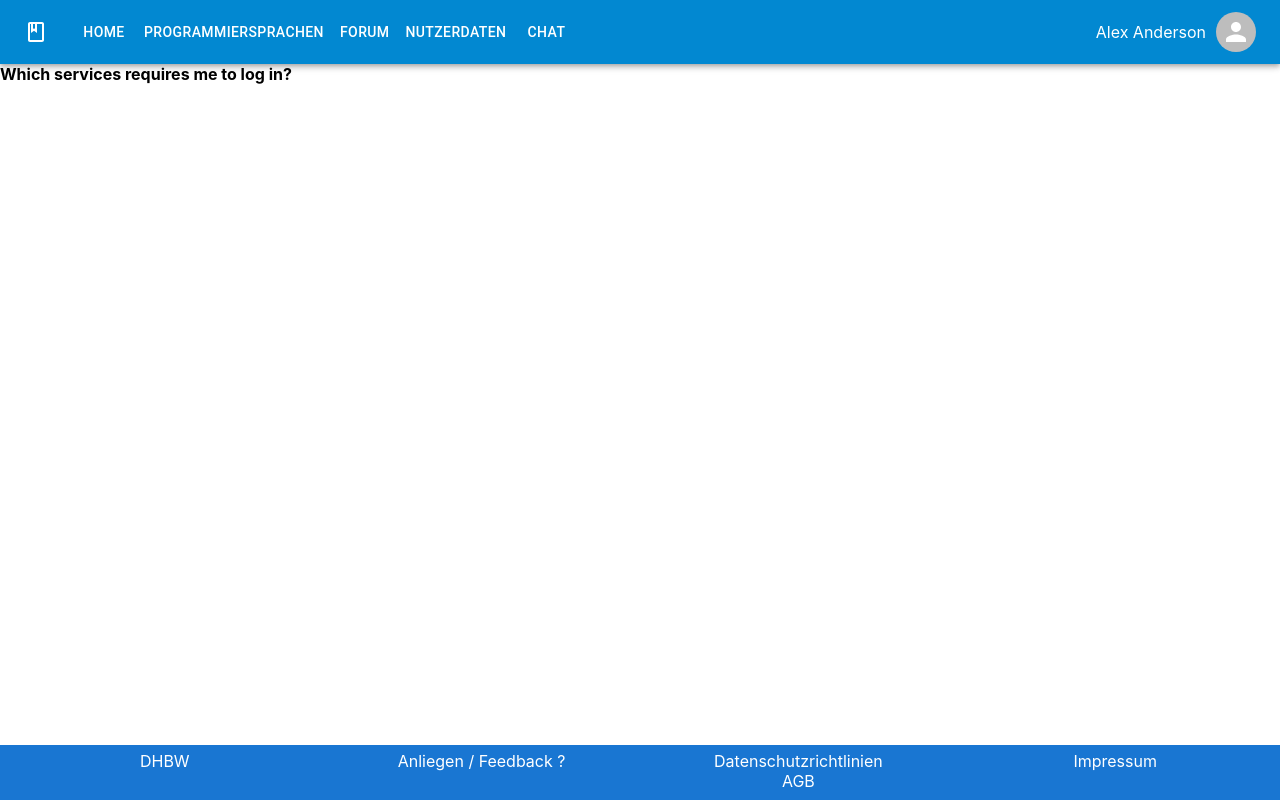
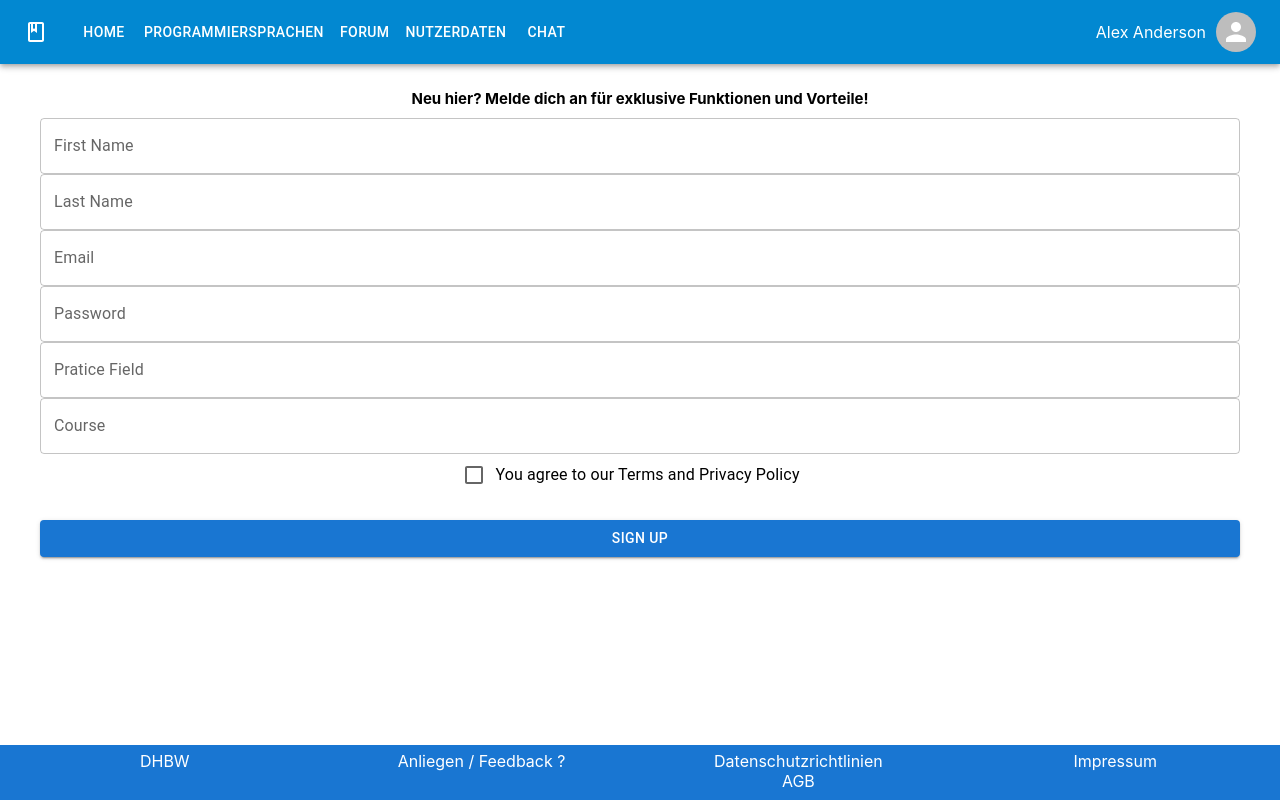
Before and after one commit to sakulklk/Lernmanagement, a Next.js app: page /signUp in a window 1280 px wide. Built offline with nearby package versions, Linux system fonts and the light colour scheme.

Commit message:
3 files modified

```diff
--- a/components/login/signUp.js
+++ b/components/login/signUp.js
@@ -1,10 +1,86 @@
 import Typography from '@mui/material/Typography';
 import TextField from '@mui/material/TextField';
+import Button from '@mui/material/Button';
+import FormControlLabel from '@mui/material/FormControlLabel';
+import Checkbox from '@mui/material/Checkbox';
+import DatePicker from '@mui/x-date-pickers-pro/DatePicker';
 
 export default function sigUp() {
   return (
-    <div>
-      <b>Which services requires me to log in?</b>
+    <div className="column">
+      <style jsx>{`
+      .column{
+        margin-top: 25px;
+        margin-bottom: 25px;
+        text-align: center;
+        padding-right: 40px;
+        padding-left: 40px;
+      }
+
+      h1{
+        font-size: 15px;
+        text-align: center;
+      }
+     `}</style>
+      <h1> Neu hier? Melde dich an für exklusive Funktionen und Vorteile! </h1>
+      <div className="textfield">
+        <TextField
+          id="outlined-basic"
+          className="First Name"
+          variant="outlined"
+          label="First Name"
+          fullWidth
+        />
+        <TextField
+          id="outlined-basic"
+          className="Last Name"
+          variant="outlined"
+          label="Last Name"
+          fullWidth
+        />
+        <TextField
+          id="outlined-basic"
+          className="Email"
+          variant="outlined"
+          label="Email"
+          fullWidth
+        />
+        <TextField
+          id="outlined-basic"
+          className="Password"
+          variant="outlined"
+          label="Password"
+          fullWidth
+        />
+        <TextField
+          id="outlined-basic"
+          className="Pratice Field"
+          variant="outlined"
+          label="Pratice Field"
+          fullWidth
+        />
+        <TextField
+          id="outlined-basic"
+          className="Course"
+          variant="outlined"
+          label="Course"
+          fullWidth
+        />
+      </div>
+      <FormControlLabel
+        control={<Checkbox value="remember" color="primary" />}
+        label="You agree to our Terms and Privacy Policy"
+      />
+      <Button
+        variant="contained"
+        type="submit"
+        fullWidth
+        variant="contained"
+        href={'/'}
+        sx={{ mt: 3, mb: 2 }}
+      >
+        Sign Up
+      </Button>
     </div>
   );
 }
--- a/package.json
+++ b/package.json
@@ -18,6 +18,8 @@
     "@mui/icons-material": "^5.8.4",
     "@mui/joy": "*",
     "@mui/material": "^5.9.3",
+    "@mui/x-date-pickers": "*",
+    "@mui/x-date-pickers-pro": "*",
     "material-ui": "^0.20.2",
     "next": "^12.1.0",
     "react": "17.0.1",
```
Also changed, not shown: 1 other file (tests, documents, lock files or other folders).
